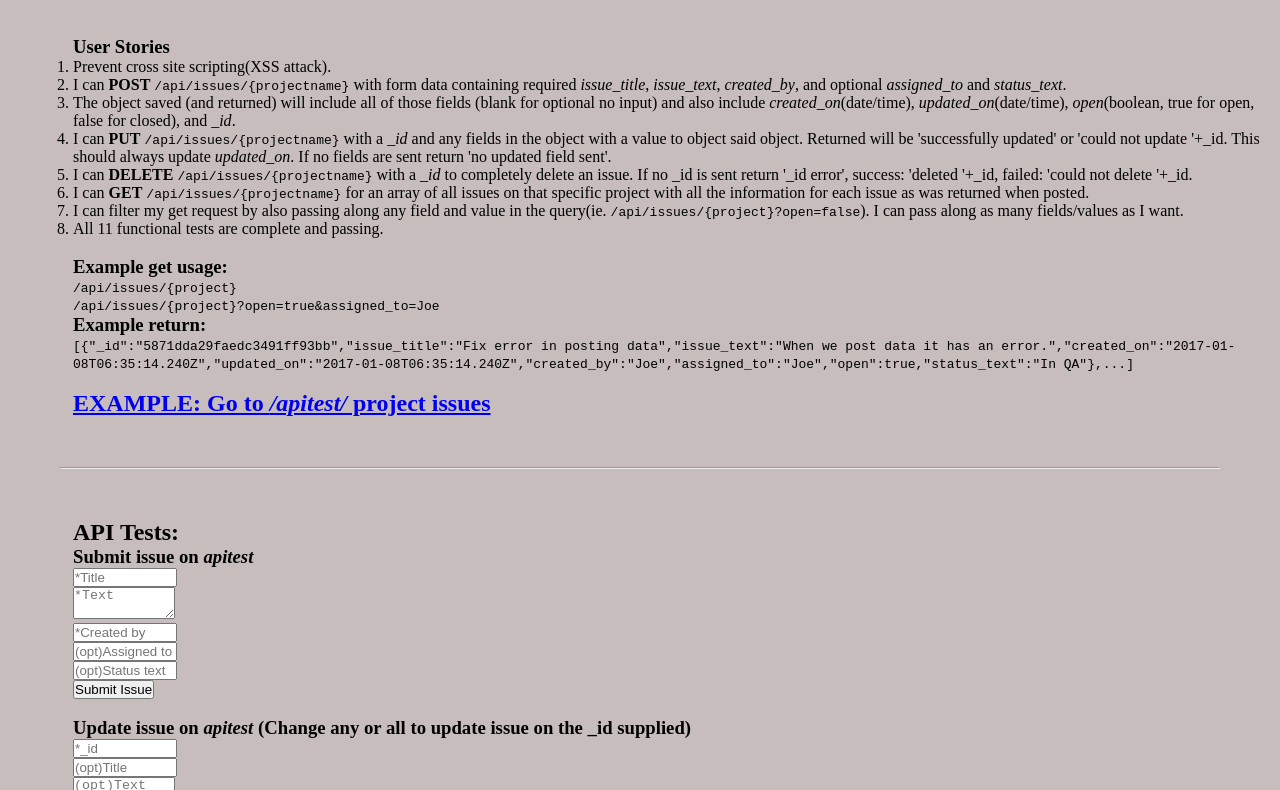
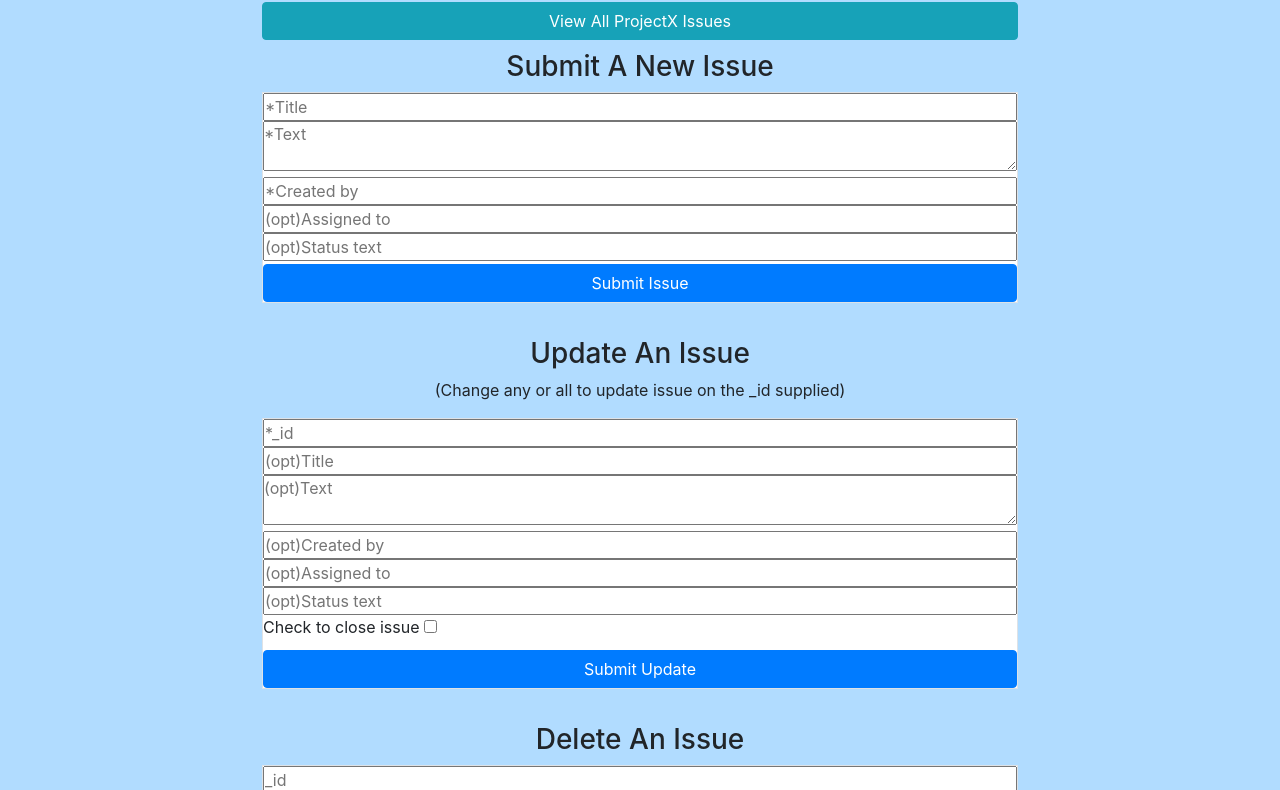
Before and after one commit to eoja82/Issue-Tracker, a website: page views/index.html in a window 1280 px wide. Shown: the part 74-864 px from the top of the page. Drawn offline with nearby package versions, Linux system fonts and the light colour scheme.

Commit message:
first style commit

```diff
--- a/public/style.css
+++ b/public/style.css
@@ -5,20 +5,87 @@
 
 body {
   padding: 10px;
-  background-color: rgb(199, 189, 189);
+  background-color: rgb(177, 220, 255);
+}
+
+header {
+  text-align: center;
+}
+#testui {
+  display: flex;
+  flex-direction: column;
+  align-items: center;
+}
+#testForm, #testForm2, #testForm3 {
+  width: 60%;
+  margin-bottom: 10px;
+  background-color: white;
+}
+@media only screen and (max-width: 400px) {
+  #testForm, #testForm2, #testForm3 {
+    width: 90%;
+  }
+  #allIssues {
+    width: 90%;
+  }
+}
+
+input, textarea {
+  width: 100%;
+}
+
+.btn-info {
+  width: 60%;
+}
+button {
+  margin-top: 3px;
+}
+.issue {
+  text-align: center;
+}
+
+.center {
+  text-align: center;
+}
+
+#issueDisplay {
+  display: flex;
+  flex-direction: row;
+  flex-wrap: wrap;
+  text-align: center;
+  justify-content: center;
 }
 
 .issue {
   margin: 20px;
   padding: 5px;
-  width: 60%;
+  width: 200px;
   border: 2px solid black;
 }
-
+#issueButtons {
+  display: flex;
+  justify-content: center;
+}
+.issueBtn {
+  margin: 10px 20px;
+}
+@media only screen and (max-width: 400px) {
+  #issueButtons {
+    flex-direction: column;
+    margin: 3px 0px;
+  }
+}
 .closed {
   background-color: lightgrey;
+}
+
+.open {
+  background-color: white;
 }
 
 .id {
   font-size: 10.5px;
 }
+#allIssues {
+  margin: 10px 0px;
+}
--- a/server.js
+++ b/server.js
@@ -27,7 +27,7 @@ mongoose.connect(process.env.DATABASE, {useNewUrlParser: true},
     else { console.log("Connected to db!") };
 });
 //Sample front-end
-app.route('/:project/')
+app.route('/projectX/')
   .get(function (req, res) {
     res.sendFile(process.cwd() + '/views/issue.html');
   });
--- a/views/index.html
+++ b/views/index.html
@@ -1,72 +1,54 @@
 <!DOCTYPE html>
 <html>
   <head>
-    <title>Welcome to HyperDev!</title>
+    <title>ProjectX Issue Tracker</title>
     <meta name="description" content="A cool thing made with HyperDev">
     <link id="favicon" rel="icon" href="https://hyperdev.com/favicon-app.ico" type="image/x-icon">
     <meta charset="utf-8">
     <meta http-equiv="X-UA-Compatible" content="IE=edge">
     <meta name="viewport" content="width=device-width, initial-scale=1">
+    <link rel="stylesheet" href="https://maxcdn.bootstrapcdn.com/bootstrap/4.0.0/css/bootstrap.min.css" integrity="sha384-Gn5384xqQ1aoWXA+058RXPxPg6fy4IWvTNh0E263XmFcJlSAwiGgFAW/dAiS6JXm" crossorigin="anonymous">
     <link rel="stylesheet" href="/public/style.css">
   </head>
   <body>
     <header>
       <h1>
-        ISQA_4 - Issue Tracker
+        ProjectX Issue Tracker
       </h1>
     </header>
-    <div id='userstories' style='margin-left: 5%; margin-top: 5%'>
-      <h3>User Stories</h3>
-      <ol>
-        <li>Prevent cross site scripting(XSS attack).</li>
-        <li>I can <b>POST</b> <code>/api/issues/{projectname}</code> with form data containing required <i>issue_title</i>, <i>issue_text</i>, <i>created_by</i>, and optional <i>assigned_to</i> and <i>status_text</i>.</li>
-        <li>The object saved (and returned) will include all of those fields (blank for optional no input) and also include <i>created_on</i>(date/time), <i>updated_on</i>(date/time), <i>open</i>(boolean, true for open, false for closed), and <i>_id</i>.</li>
-        <li>I can <b>PUT</b> <code>/api/issues/{projectname}</code> with a <i>_id</i> and any fields in the object with a value to object said object. Returned will be 'successfully updated' or 'could not update '+_id. This should always update <i>updated_on</i>. If no fields are sent return 'no updated field sent'.</li>
-        <li>I can <b>DELETE</b> <code>/api/issues/{projectname}</code> with a <i>_id</i> to completely delete an issue. If no _id is sent return '_id error', success: 'deleted '+_id, failed: 'could not delete '+_id.</li>
-        <li>I can <b>GET</b> <code>/api/issues/{projectname}</code> for an array of all issues on that specific project with all the information for each issue as was returned when posted.</li>
-        <li>I can filter my get request by also passing along any field and value in the query(ie. <code>/api/issues/{project}?open=false</code>). I can pass along as many fields/values as I want.</li>
-        <li>All 11 functional tests are complete and passing.</li>
-      </ol>
-      <br>
-      <h3>Example get usage:</h3>
-      <code>/api/issues/{project}</code><br>
-      <code>/api/issues/{project}?open=true&amp;assigned_to=Joe</code><br>
-      <h3>Example return:</h3>
-      <code>[{"_id":"5871dda29faedc3491ff93bb","issue_title":"Fix error in posting data","issue_text":"When we post data it has an error.","created_on":"2017-01-08T06:35:14.240Z","updated_on":"2017-01-08T06:35:14.240Z","created_by":"Joe","assigned_to":"Joe","open":true,"status_text":"In QA"},...]</code>
-      <br><br>
-      <h2><a href='/apitest/'>EXAMPLE: Go to <i>/apitest/</i> project issues</a></h2>
-    </div>
-    <hr style='margin: 50px'>
-    <div id='testui' style='margin-left: 5%'>
-      <h2 style="text-align: left">API Tests:</h2>
-      <h3>Submit issue on <i>apitest</i></h3>
+    <div id='testui'>
+      <a href="/projectX" id="allIssues" class="btn btn-info btn-block" role="button">View All ProjectX Issues</a>
+      <h3 id="newIssue">Submit A New Issue</h3>
       <form id="testForm" class="border">
-        <input type="text" name="issue_title" placeholder="*Title" style="width: 100px"><br>
-        <textarea type="text" name="issue_text" placeholder="*Text" style="width: 100px"></textarea><br>
-        <input type="text" name="created_by" placeholder="*Created by" style="width: 100px"><br>
-        <input type="text" name="assigned_to" placeholder="(opt)Assigned to" style="width: 100px"><br>
-        <input type="text" name="status_text" placeholder="(opt)Status text" style="width: 100px"><br>
-        <button type="submit">Submit Issue</button>
+        <input type="text" name="issue_title" placeholder="*Title"><br>
+        <textarea type="text" name="issue_text" placeholder="*Text"></textarea><br>
+        <input type="text" name="created_by" placeholder="*Created by"><br>
+        <input type="text" name="assigned_to" placeholder="(opt)Assigned to"><br>
+        <input type="text" name="status_text" placeholder="(opt)Status text"><br>
+        <button type="submit" class="btn btn-primary btn-block">Submit Issue</button>
       </form><br>
-      <h3>Update issue on <i>apitest</i> (Change any or all to update issue on the _id supplied)</h3>
+      <h3 id="updateIssue">Update An Issue</h3>
+        <p>(Change any or all to update issue on the _id supplied)</p>
       <form id="testForm2" class="border">
-        <input type="text" name="_id" placeholder="*_id" style="width: 100px" required=''><br>
-        <input type="text" name="issue_title" placeholder="(opt)Title" style="width: 100px"><br>
-        <textarea type="text" name="issue_text" placeholder="(opt)Text" style="width: 100px"></textarea><br>
-        <input type="text" name="created_by" placeholder="(opt)Created by" style="width: 100px"><br>
-        <input type="text" name="assigned_to" placeholder="(opt)Assigned to" style="width: 100px"><br>
-        <input type="text" name="status_text" placeholder="(opt)Status text" style="width: 100px"><br>
-        <label><input type="checkbox" name="open" value=false> Check to close issue</label><br>
-        <button type="submit">Submit Issue</button>
+        <input type="text" name="_id" placeholder="*_id" required=''><br>
+        <input type="text" name="issue_title" placeholder="(opt)Title"><br>
+        <textarea type="text" name="issue_text" placeholder="(opt)Text" ></textarea><br>
+        <input type="text" name="created_by" placeholder="(opt)Created by"><br>
+        <input type="text" name="assigned_to" placeholder="(opt)Assigned to"><br>
+        <input type="text" name="status_text" placeholder="(opt)Status text"><br>
+        <label for="close">Check to close issue</label>
+        <input type="checkbox" name="close" id="close" value="false" style="width: auto;">
+        <button type="submit" class="btn btn-primary btn-block">Submit Update</button>
       </form><br>
-      <h3>Delete issue on <i>apitest</i></h3>
+      <h3 id="deleteIssue">Delete An Issue</h3>
       <form id="testForm3" class="border">
-        <input type="text" name="_id" placeholder="_id" style="width: 100px"><br>
-        <button type="submit">Delete Issue</button>
+        <input type="text" name="_id" placeholder="_id"><br>
+        <button type="submit" class="btn btn-danger btn-block">Delete Issue</button>
       </form>
       <code id='jsonResult'></code>
+
     </div>
-    <hr style='margin: 50px; margin-top: 200px'>
+
     <!-- Your web-app is https, so your scripts need to be too -->
     <script src="https://code.jquery.com/jquery-2.2.1.min.js"
             integrity="sha256-gvQgAFzTH6trSrAWoH1iPo9Xc96QxSZ3feW6kem+O00="
```
Also changed, not shown: views/issue.html (+9 -16 lines), README.md.
